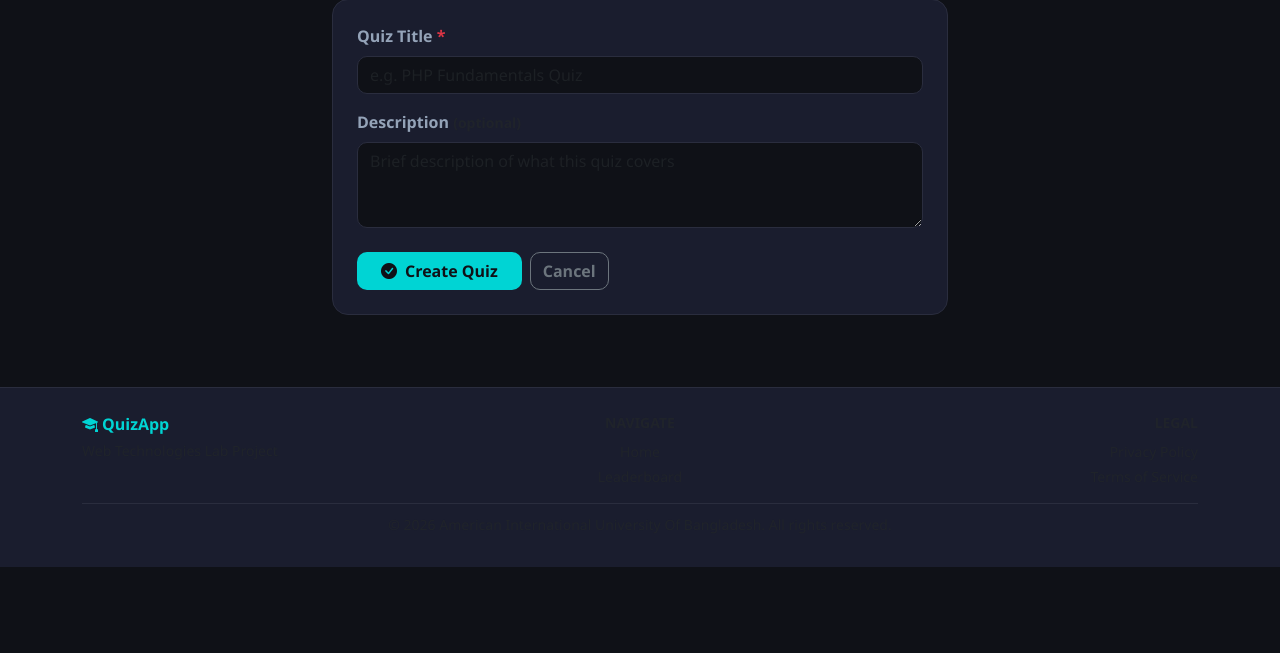
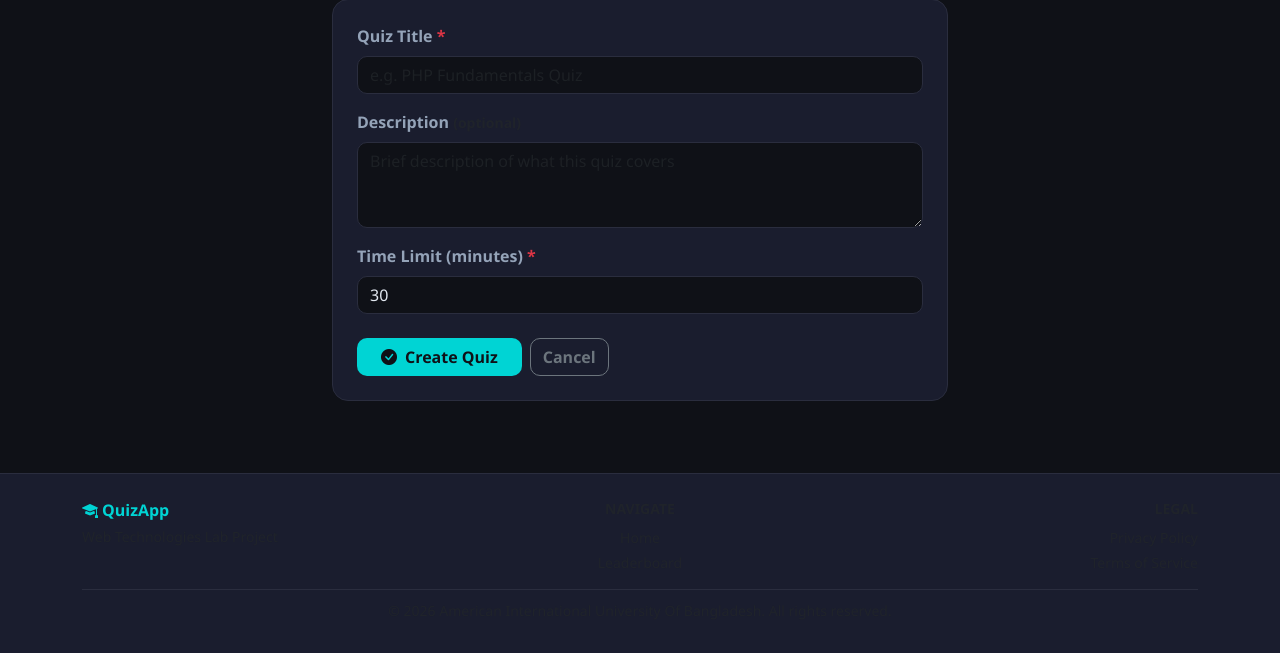
Before and after one commit to Rifat9874/webtech-course-project-aiub, a PHP site: page /quiz_form.php in a window 1280 px wide. Shown: the part 182-835 px from the top of the page. Before the commit the page ends 749 px from the top, so only its background shows below. Run offline with PHP 8.4, Linux system fonts and the light colour scheme; some libraries are stand-ins or nearby versions.

Commit message:
view(instructor): add quiz_form.php with title, description, time_limit inputs and read-only total_marks on edit   Final

```diff
--- a/views/instructor/quiz_form.php
+++ b/views/instructor/quiz_form.php
@@ -37,6 +37,18 @@ require_once __DIR__ . '/../layout/header.php';
                     placeholder="Brief description of what this quiz covers"><?= htmlspecialchars($_POST['description'] ?? ($quiz['description'] ?? '')) ?></textarea>
             </div>
 
+                <!-- Time limit -->
+            <div class="mb-3">
+                <label class="form-label fw-semibold">Time Limit (minutes) <span class="text-danger">*</span></label>
+                <input type="number" name="time_limit" min="1" max="300"
+                    class="form-control <?= isset($errors['time_limit']) ? 'is-invalid' : '' ?>"
+                    placeholder="e.g. 30"
+                    value="<?= htmlspecialchars($_POST['time_limit'] ?? ($quiz['time_limit_minutes'] ?? '30')) ?>">
+                <?php if (isset($errors['time_limit'])): ?>
+                    <div class="invalid-feedback"><?= htmlspecialchars($errors['time_limit']) ?></div>
+                <?php endif; ?>
+            </div>
+
             <!-- Total marks: read-only after creation -->
             <?php if ($isEdit): ?>
             <div class="mb-3">
```
